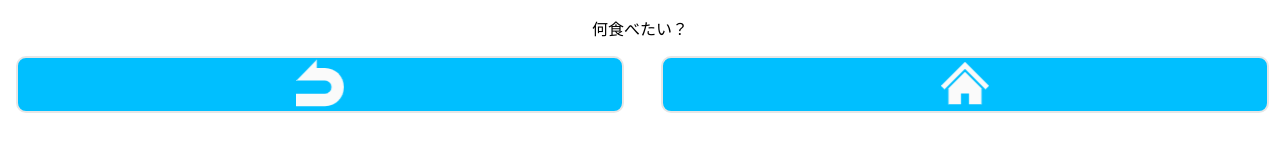
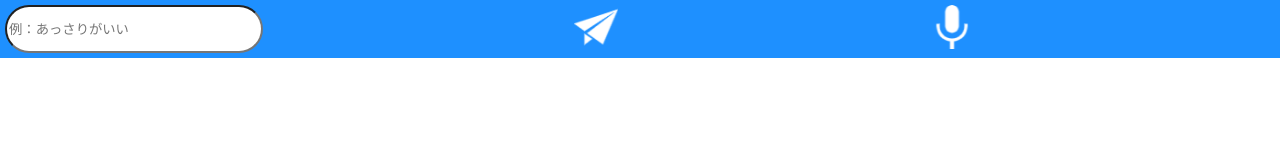
Before and after one commit to hidariutiwa/what-to-eat, a website: page public/index.html in a window 1280 px wide. Drawn offline with Linux system fonts and the light colour scheme.

Commit message:
UI変更

```diff
--- a/public/css/style.css
+++ b/public/css/style.css
@@ -1,48 +1,36 @@
 body {
-    /* width: 100vh;
-    height: 100vh; */
     margin: 0px;
 }
 
-.container {
-    margin: 10px auto;
-    text-align: center;
+#chat-ribbon {
+    width: 100%;
+    margin: auto 0px 0px 0px;
+    padding: 5px;
+    background-color: dodgerblue;
+    display: grid;
+    grid-template-columns: auto auto auto;
+    grid-template-rows: auto;
+    position: fixed;
 }
 
-.back-button {
-    text-align: center;
-    cursor: pointer;
-    width: 95%;
-    height: 100%;
-    background-color: deepskyblue;
-    border-radius: 10px;
-    border-color: #E6E6E6;
-    border-style: solid;
+#chat-textbox {
+    grid-column: 1;
+    grid-row: 1;
+    border-radius: 25px;
+    width: 250px;
+    height: auto;
 }
 
-.back-button:hover {
-    background-color: lightskyblue;
+#send-button {
+    width: 44px;
+    height: 44px;
 }
 
-#main-container {
-    width: 100%;
-    height: 100%;
+#mike-button {
+    width: 44px;
+    height: 44px;
 }
 
-#button-container {
-    display: grid;
-    justify-items: center;
-    grid-template-columns: 50% 50%;
-    column-gap: 5px;
-    grid-template-rows: auto;
+.chat-button {
+    cursor: pointer;
 }
-
-#back-one {
-    grid-column: 1;
-    grid-row: 1;
-}
-
-#back-top {
-    grid-column: 2;
-    grid-row: 1;
-}
--- a/public/index.html
+++ b/public/index.html
@@ -7,13 +7,10 @@
     <link rel="stylesheet" href="./css/style.css">
 </head>
 <body>
-    <div id="main-container" class="container">
-        <p id="hoge">何食べたい？</p>
-        <div id="button-container">
-            <button type="button" id="back-one" class="back-button"><img src="./img/back48.png" alt=""></button>
-            <button type="button" id="back-top" class="back-button"><img src="./img/home48.png" alt=""></button>
-        </div>
+    <div id="chat-ribbon">
+        <input type="text" id="chat-textbox" placeholder="例：あっさりがいい">
+        <a href="#" class="chat-button"><img src="./img/paperairplane_white.png" alt="" id="send-button"></a>
+        <a href="#" class="chat-button"><img src="./img/mike_white.png" alt="" id="mike-button"</a>
     </div>
-    <script src="./js/hoge.js"></script>
 </body>
 </html>
--- a/public/js/hoge.js
+++ /dev/null
@@ -1,7 +0,0 @@
-document.getElementById('back-one').addEventListener('click', () => {
-    document.getElementById('hoge').innerHTML = 'こんにちは！';
-});
-
-document.getElementById('back-top').addEventListener('click', () => {
-    document.getElementById('hoge').innerHTML = 'こんばんは！';
-})
```
Also changed, not shown: public/img/mike_white.png (added), public/img/paperairplane_white.png (added), 1 other file.
